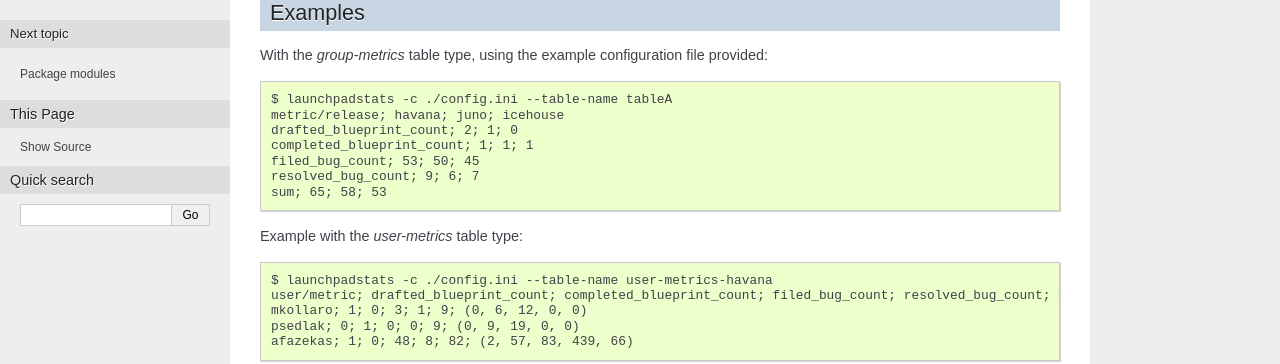
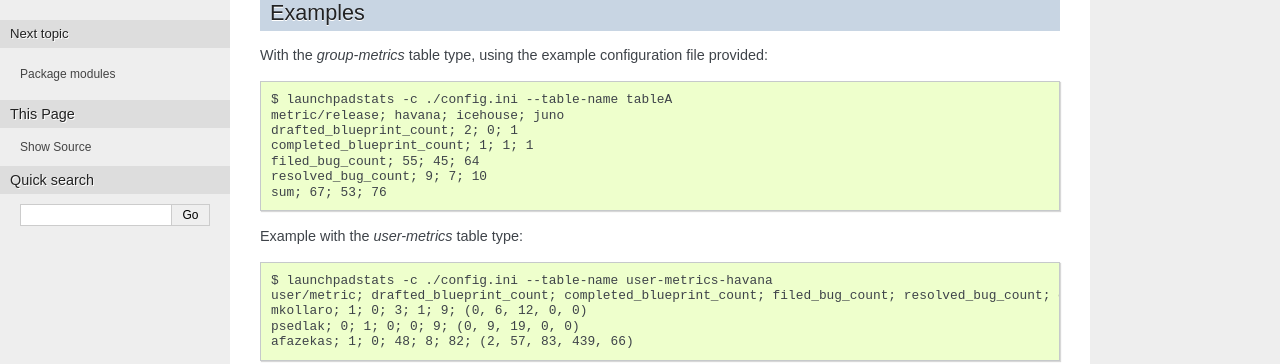
Before and after one commit to mkollaro/launchpadstats, a Sphinx documentation site: the page built from docs/source/readme.rst, in a window 1280 px wide. Shown: the part 268-632 px from the top of the page. Built offline with Sphinx 7.4.7, drawn with Linux system fonts in a browser that asks for light colours.

Commit message:
minor fixes in docs

```diff
--- a/README.rst
+++ b/README.rst
@@ -20,12 +20,12 @@
 ::
 
     $ launchpadstats -c ./config.ini --table-name tableA
-    metric/release; havana; juno; icehouse
-    drafted_blueprint_count; 2; 1; 0
+    metric/release; havana; icehouse; juno
+    drafted_blueprint_count; 2; 0; 1
     completed_blueprint_count; 1; 1; 1
-    filed_bug_count; 53; 50; 45
-    resolved_bug_count; 9; 6; 7
-    sum; 65; 58; 53
+    filed_bug_count; 55; 45; 64
+    resolved_bug_count; 9; 7; 10
+    sum; 67; 53; 76
 
 Example with the *user-metrics* table type:
 
--- a/docs/source/index.rst
+++ b/docs/source/index.rst
@@ -7,7 +7,7 @@
 ========
 
 .. toctree::
-    :maxdepth: 2
+    :maxdepth: 4
 
     readme
     launchpadstats
```
